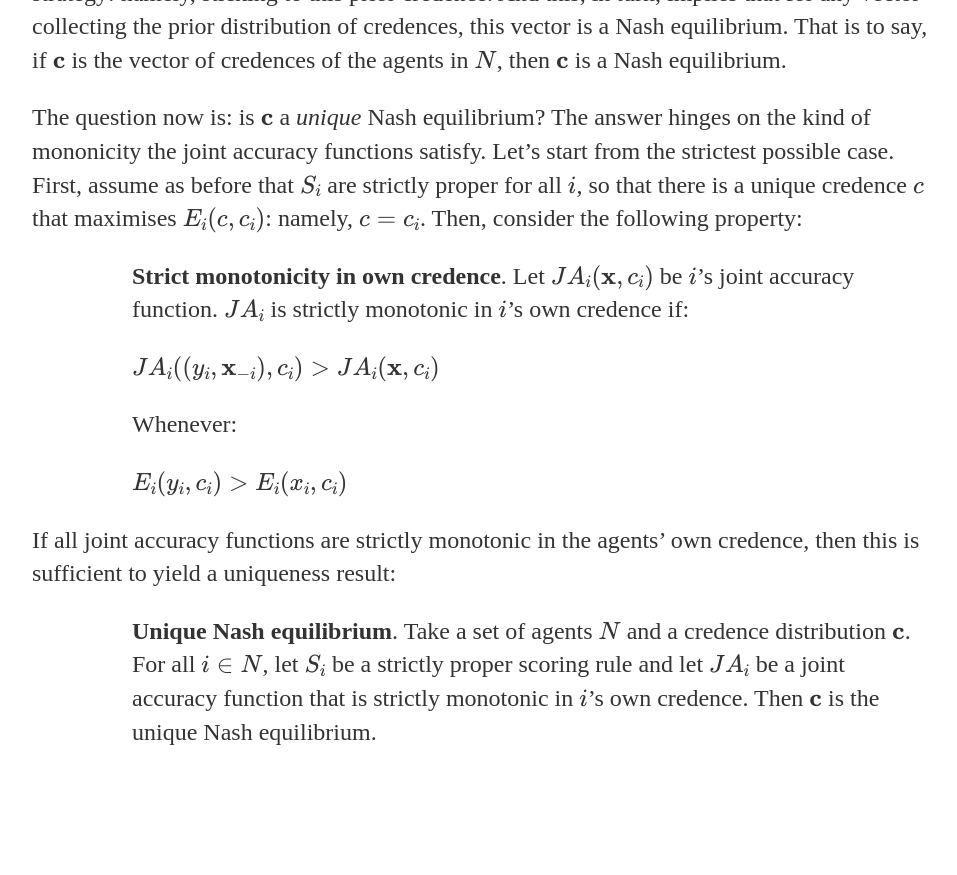
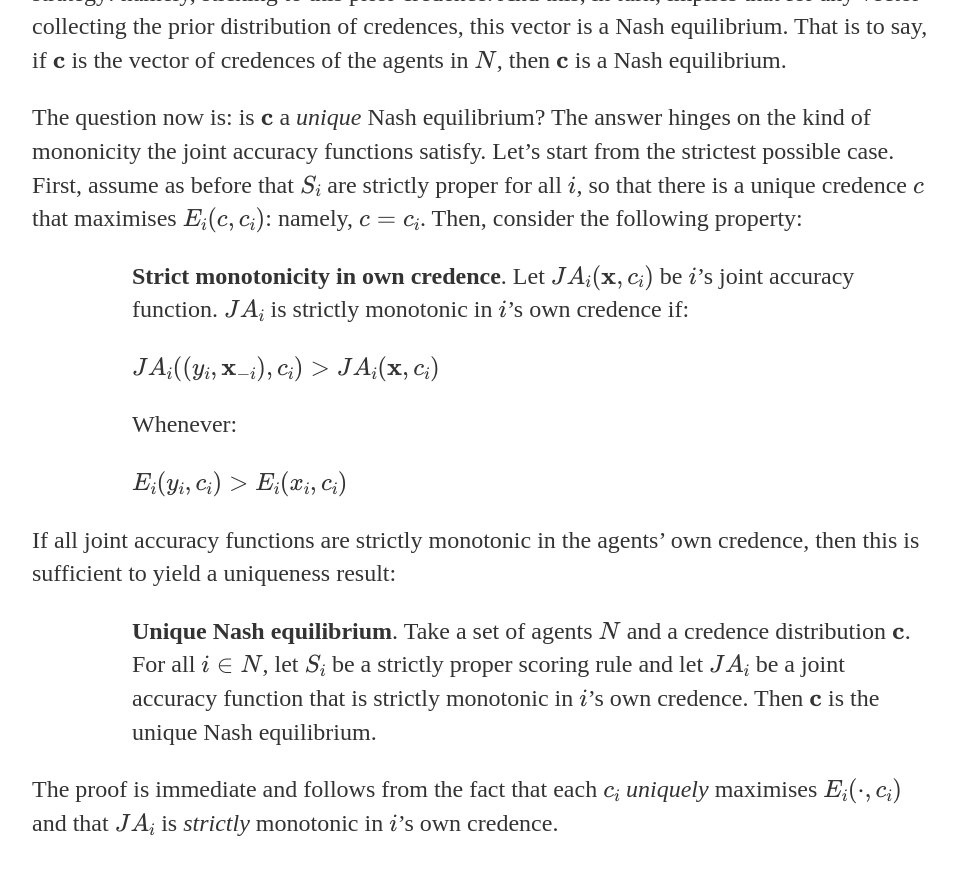
Before and after one commit to uzunovam/uzunovam, a Jekyll site: the page built from _posts/2020-07-22-kevin-zollman-on-game-theory-and-epistemology.md, in a window 1280 px wide and 900 px high, scrolled down 3152 px. Shown: the top 875 px of the window, without its empty margins (160-1117 px from the left). Built offline with Jekyll 4.4.1, drawn with Linux system fonts in a browser that asks for light colours; before the commit the page ends 3961 px from its top, so only the background shows below that.

Commit message:
Update 2020-07-22-kevin-zollman-on-game-theory-and-epistemology.md

```diff
--- a/_posts/2020-07-22-kevin-zollman-on-game-theory-and-epistemology.md
+++ b/_posts/2020-07-22-kevin-zollman-on-game-theory-and-epistemology.md
@@ -54,3 +54,5 @@ date: 2020-07-22
 <p>If all joint accuracy functions are strictly monotonic in the agents’ own credence, then this is sufficient to yield a uniqueness result:</p>
 
 <p style="padding-left:100px;"><strong>Unique Nash equilibrium</strong>. Take a set of agents \(N\) and a credence distribution \(\mathbf{c}\). For all \(i \in N\), let \(S_{i}\) be a strictly proper scoring rule and let \(JA_{i}\) be a joint accuracy function that is strictly monotonic in \(i\)’s own credence. Then \(\mathbf{c}\) is the unique Nash equilibrium.</p>
+
+<p>The proof is immediate and follows from the fact that each \(c_{i}\) <cite>uniquely</cite> maximises \(E_{i}(\cdot, c_{i})\) and that \(JA_{i}\) is <cite>strictly</cite> monotonic in \(i\)’s own credence.</p>
```
